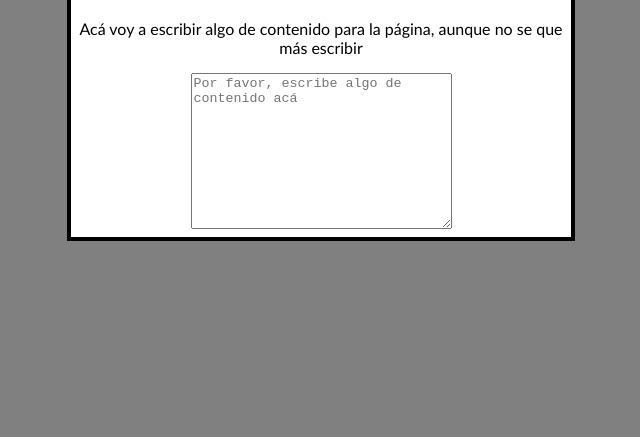
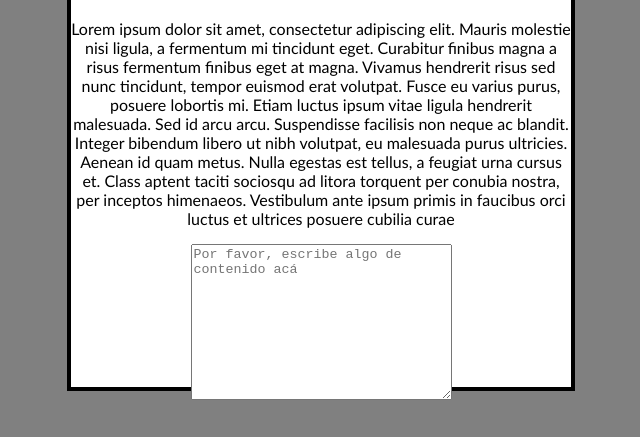
Before and after one commit to andrescf098/platzi-git-github, a plain HTML site: page index.html in a window 1280 px wide. Shown: the part 75-512 px from the top of the page, without its empty margins (323-963 px from the left). Drawn offline with Linux system fonts and the light colour scheme.

Commit message:
Contenido para el post

```diff
--- a/index.html
+++ b/index.html
@@ -1,18 +1,37 @@
 <!DOCTYPE html>
 <html lang="en">
   <head>
-    <meta charset="UTF-8">
-    <meta http-equiv="X-UA-Compatible" content="IE=edge">
-    <meta name="viewport" content="width=device-width, initial-scale=1.0">
-    <link rel="stylesheet" href="styles.css">
+    <meta charset="UTF-8" />
+    <meta http-equiv="X-UA-Compatible" content="IE=edge" />
+    <meta name="viewport" content="width=device-width, initial-scale=1.0" />
+    <link rel="stylesheet" href="styles.css" />
     <title>Título de la página</title>
   </head>
   <body>
     <div class="container">
       <div id="post">
         <h1>Esto es un título</h1>
-            <p>Acá voy a escribir algo de contenido para la página, aunque no se que más escribir</p>
-            <textarea name="" id="" cols="30" rows="10" placeholder="Por favor, escribe algo de contenido acá"></textarea>
+        <p>
+          Lorem ipsum dolor sit amet, consectetur adipiscing elit. Mauris
+          molestie nisi ligula, a fermentum mi tincidunt eget. Curabitur finibus
+          magna a risus fermentum finibus eget at magna. Vivamus hendrerit risus
+          sed nunc tincidunt, tempor euismod erat volutpat. Fusce eu varius
+          purus, posuere lobortis mi. Etiam luctus ipsum vitae ligula hendrerit
+          malesuada. Sed id arcu arcu. Suspendisse facilisis non neque ac
+          blandit. Integer bibendum libero ut nibh volutpat, eu malesuada purus
+          ultricies. Aenean id quam metus. Nulla egestas est tellus, a feugiat
+          urna cursus et. Class aptent taciti sociosqu ad litora torquent per
+          conubia nostra, per inceptos himenaeos. Vestibulum ante ipsum primis
+          in faucibus orci luctus et ultrices posuere cubilia curae
+        </p>
+
+        <textarea
+          name=""
+          id=""
+          cols="30"
+          rows="10"
+          placeholder="Por favor, escribe algo de contenido acá"
+        ></textarea>
       </div>
     </div>
   </body>
--- a/styles.css
+++ b/styles.css
@@ -5,7 +5,7 @@ body {
 .container {
     text-align: center;
     width: 500px;
-    height: 300px;
+    height: 450px;
     background-color: white;
     border: 4px solid black;
     position: relative;
```
Lines whose indentation alone changed are shown as unchanged.
